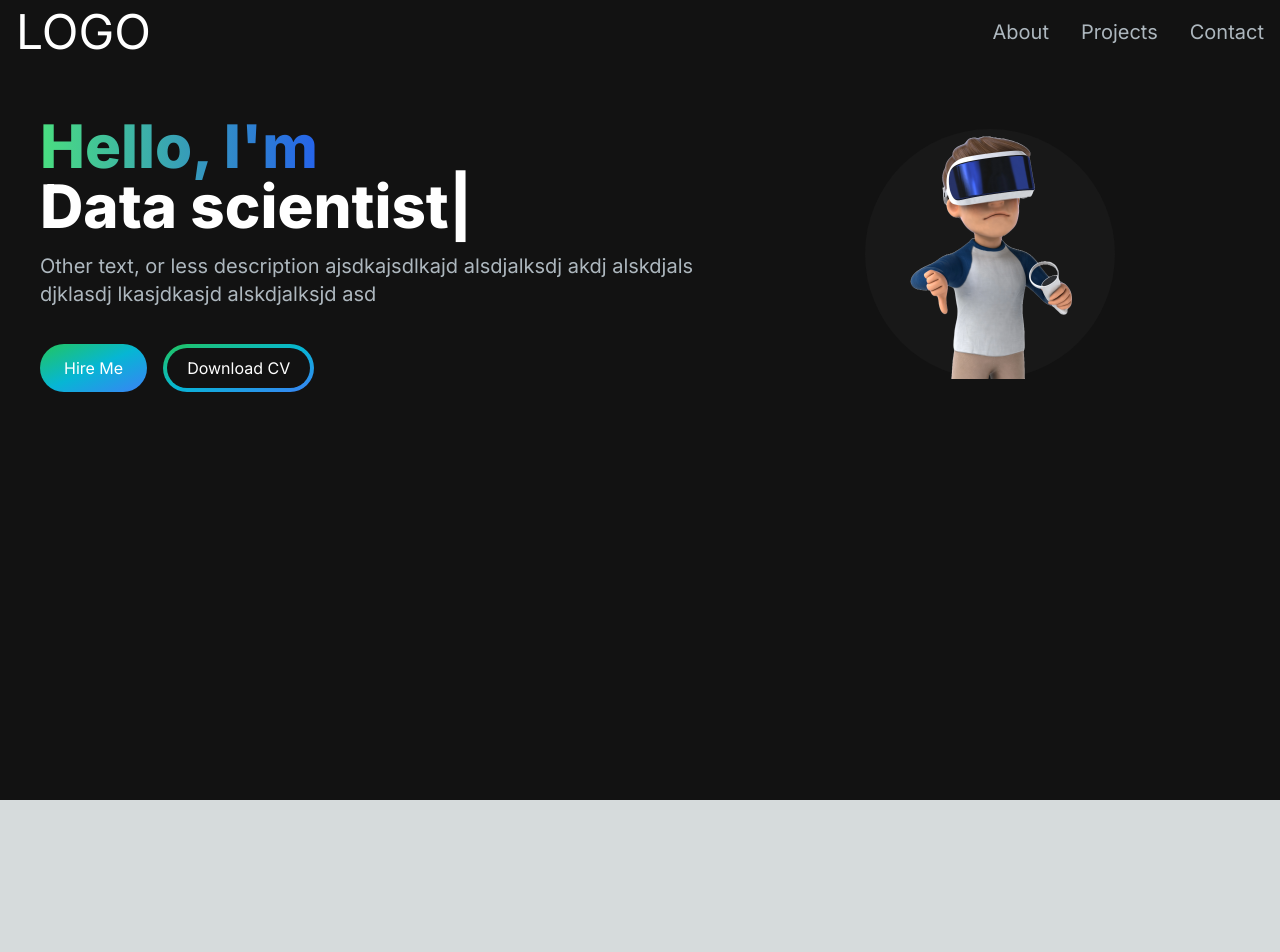
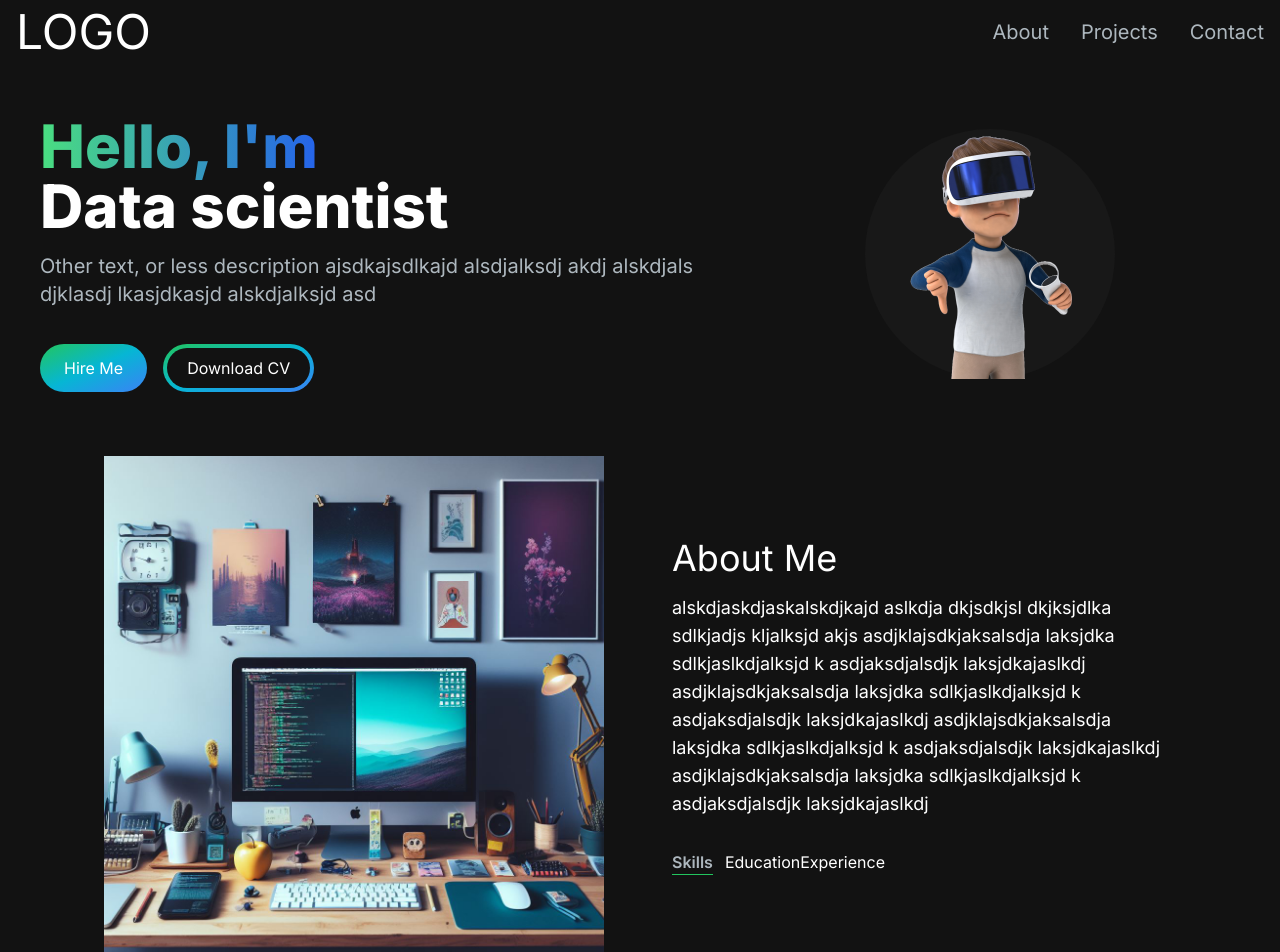
Before and after one commit to JacksonMerma/next-portfolio-deploy, a Next.js app: page / in a window 1280 px wide. Shown: the top 952 px of the page. Before the commit the page ends 800 px from the top, so only its background shows below. Built offline with nearby package versions, Linux system fonts and the light colour scheme.

Commit message:
nuevo componente 'about' e introduciendo información al apartado

```diff
--- /dev/null
+++ b/src/app/components/AboutSection.jsx
@@ -0,0 +1,39 @@
+"use client"
+import React, { useTransition, useState } from 'react'
+import Image from 'next/image'
+
+const AboutSection = () => {
+    const [tab, setTab] = useState("skills")
+    const [startTransition, isPending] = useTransition();
+
+    const handleTabChange = (id) => {
+        startTransition(() => {
+            setTab(id);
+        });
+    }
+
+    return (
+        <section className='text-white'>
+            <div className='md:grid md:grid-cols-2 gap-8 items-center py-8 px-4 xl:gap-16 sm:py-16 xl:px-16'>
+                <Image src="/images/about-section.jpeg" width={500} height={500} />
+                <div>
+                    <h2 className='text-4xl fond-bold text-white mb-4'>About Me</h2>
+                    <p className='text-base lg:text-lg'>
+                        alskdjaskdjaskalskdjkajd aslkdja dkjsdkjsl dkjksjdlka sdlkjadjs kljalksjd akjs
+                        asdjklajsdkjaksalsdja laksjdka sdlkjaslkdjalksjd k asdjaksdjalsdjk laksjdkajaslkdj
+                        asdjklajsdkjaksalsdja laksjdka sdlkjaslkdjalksjd k asdjaksdjalsdjk laksjdkajaslkdj
+                        asdjklajsdkjaksalsdja laksjdka sdlkjaslkdjalksjd k asdjaksdjalsdjk laksjdkajaslkdj
+                        asdjklajsdkjaksalsdja laksjdka sdlkjaslkdjalksjd k asdjaksdjalsdjk laksjdkajaslkdj
+                    </p>
+                    <div className='flex flex-row mt-8'>
+                        <span className='mr-3 font-semibold hover:text-white text-[#ADB7BE] border-b border-green-500'>Skills</span>
+                        <span>Education</span>
+                        <span>Experience</span>
+                    </div>
+                </div>
+            </div>
+        </section>
+    )
+}
+
+export default AboutSection
--- a/src/app/page.js
+++ b/src/app/page.js
@@ -1,6 +1,7 @@
 import Image from 'next/image'
 import HeroSection from './components/HeroSection'
 import Navbar from './components/Navbar'
+import AboutSection from './components/AboutSection'
 
 export default function Home() {
   return (
@@ -8,6 +9,7 @@
       <Navbar />
       <div className='container mt-24 mx-auto px-10 py-5'>
         <HeroSection />
+        <AboutSection />
       </div>
     </main>
   )
```
Also changed, not shown: public/images/about-section.jpeg (added).
